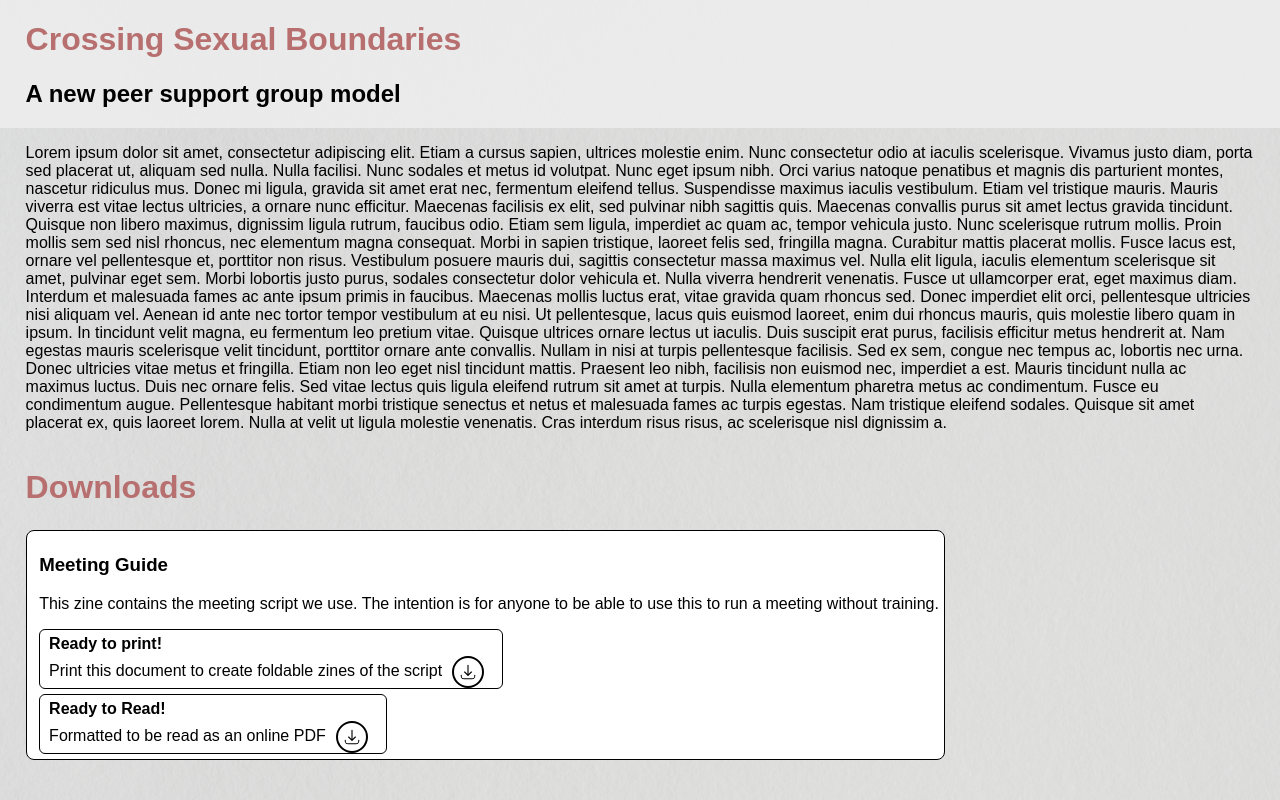
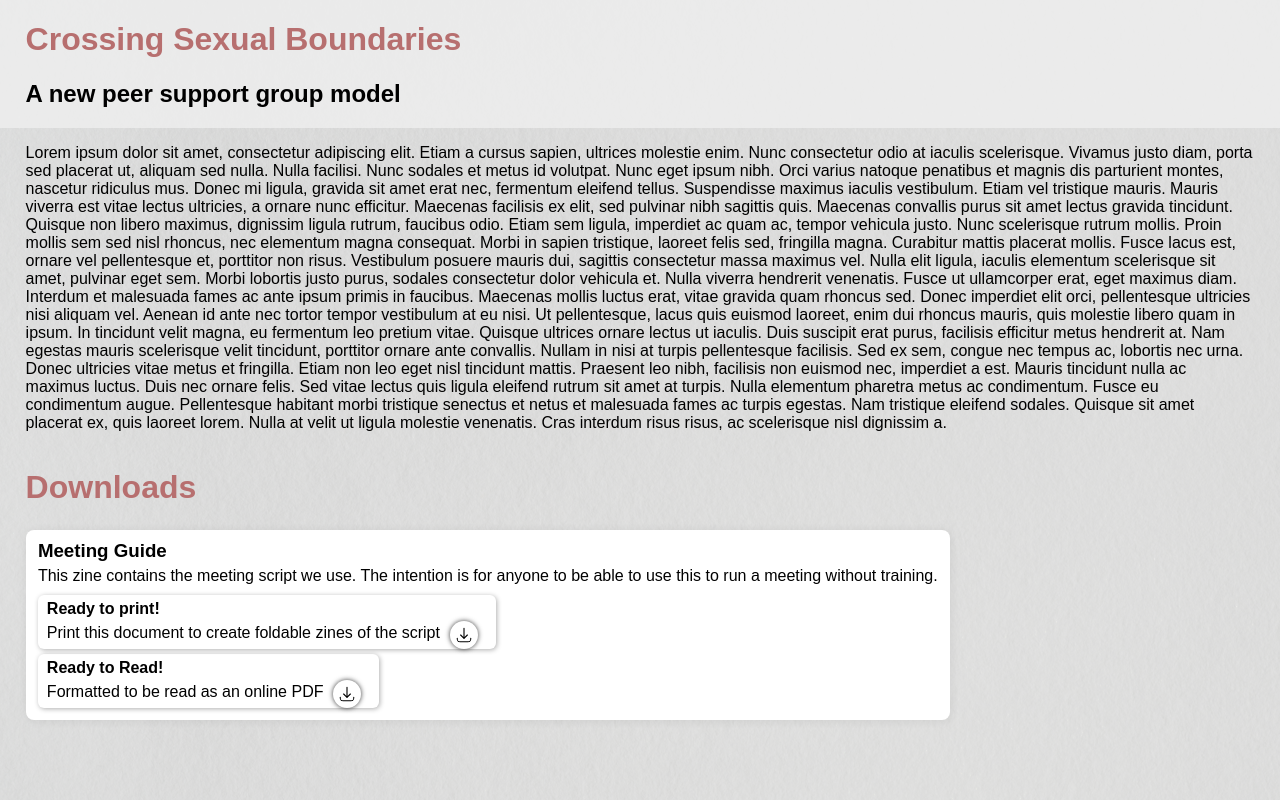
Before and after one commit to ezragoss/vite-ts-gym, a Vue app: page / in a window 1280 px wide. Built offline with nearby package versions, Linux system fonts and the light colour scheme; the HTML template or start-up script is replaced by a standard one.

Commit message:
Some more scaffolding

```diff
--- a/src/components/downloads/DownloadBundle.vue
+++ b/src/components/downloads/DownloadBundle.vue
@@ -38,9 +38,25 @@ loadDownloads(props.name).then(
   background: white;
   padding: 5px;
   padding-left: 1%;
+  padding-right: 1%;
+  padding-bottom: 1%;
   width: fit-content;
-  border: 1px black solid;
   border-radius: 8px;
+  box-shadow: 1px 1px 10px rgba(0, 0, 0, 0.072);
+}
+
+h3,
+p {
+  margin: 0px;
+}
+
+h3 {
+  margin-top: 5px;
+  margin-bottom: 5px;
+}
+
+p {
+  margin-bottom: 10px;
 }
 
 .download-listing {
--- a/src/components/downloads/DownloadButton.vue
+++ b/src/components/downloads/DownloadButton.vue
@@ -6,7 +6,9 @@
 .download-button {
   width: 18px;
   height: 18px;
-  border: 2px black solid;
+  /* border: 2px black solid; */
+  box-shadow: 0px 0px 5px rgba(0, 0, 0, 0.773);
+
   padding: 5px;
   border-radius: 18px;
   cursor: pointer;
--- a/src/components/downloads/DownloadEntry.vue
+++ b/src/components/downloads/DownloadEntry.vue
@@ -22,9 +22,11 @@ const entryData = props.entry as Entry
   display: flex;
   flex-direction: column;
   gap: 0px;
-  border: 1px black solid;
+  /* border: 1px black solid; */
   width: fit-content;
   border-radius: 6px;
+  box-shadow: 1px 1px 5px rgba(0, 0, 0, 0.318);
+
   padding-left: 1%;
   padding-right: 2%;
 }
--- a/src/components/post/PostMain.vue
+++ b/src/components/post/PostMain.vue
@@ -2,7 +2,6 @@
 import { ref, defineProps, type Ref } from 'vue'
 import PostBody from './PostBody.vue'
 import PostHeader from './PostHeader.vue'
-import DownloadEntry from '@/components/downloads/DownloadEntry.vue'
 import loadPost from '@/composables/yaml'
 import DownloadBundle from '../downloads/DownloadBundle.vue'
 
@@ -42,5 +41,6 @@ loadPost(props.post_name).then((result) => (post.value = result))
   flex-direction: column;
   gap: 2px;
   padding-left: 2%;
+  padding-right: 2%;
 }
 </style>
```
